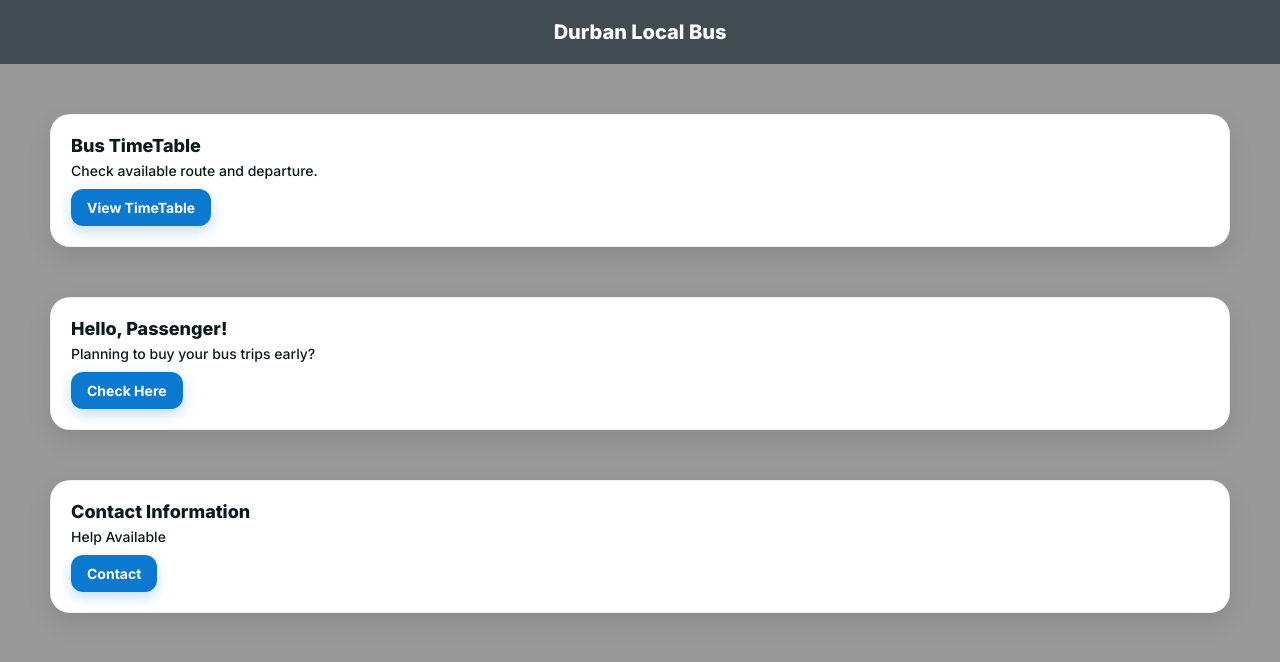
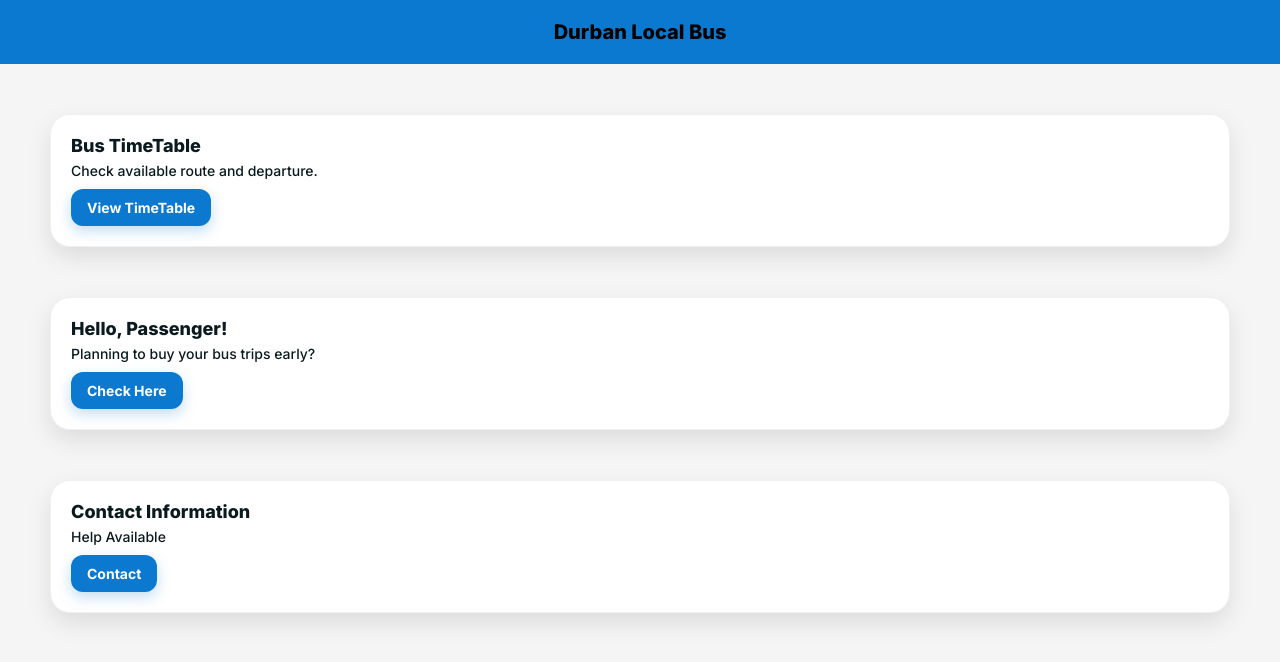
Before and after one commit to Phakamisa27/Bus-Management-System-fronted, a plain HTML site: page dashBroad.html in a window 1280 px wide. Drawn offline with Linux system fonts and the light colour scheme.

Commit message:
changing frontend design

```diff
--- a/css/companies.css
+++ b/css/companies.css
@@ -1,15 +1,14 @@
 body {
   margin: 0;
-        font-family: "Gill Sans", "Gill Sans MT", Calibri, "Trebuchet MS",
-          sans-serif;
-        background-color: rgba(0, 0, 0, 0.4);
+  font-family: "Gill Sans", "Gill Sans MT", Calibri, "Trebuchet MS", sans-serif;
+  background-color: whitesmoke;
   background-blend-mode: darken;
 }
 header {
-        background: #414b52;
+  background-color: #0b79d0;
   padding: 20px;
   text-align: center;
-        color: white;
+  color: black;
   font-size: 24px;
   font-weight: 700;
 }
--- a/css/dashBroad.css
+++ b/css/dashBroad.css
@@ -1,5 +1,4 @@
 :root {
-  --header-bg: #414b52;
   --accent: #f3e56b;
   --brand-blue: #0b79d0;
   --card-bg: white;
@@ -13,13 +12,13 @@
 }
 body {
   font-family: Inter, system-ui, san-serif;
-  background: var(--page-bg);
+  background: whitesmoke;
   color: #0b1a1f;
 }
 /*FULL -WIDTH HEADER */
 header.appbar {
-  background: var(--header-bg);
-  color: white;
+  background: #0b79d0;
+  color: black;
   padding: 20px 16px;
   text-align: center;
   width: 100%;
--- a/css/timeTable.css
+++ b/css/timeTable.css
@@ -1,5 +1,4 @@
 :root {
-  --accent1: #1f93ff;
   --accent2: #0f5bd6;
   --bg: #ffffff;
 }
@@ -14,7 +13,7 @@ body {
 }
 
 header {
-  background: linear-gradient(90deg, var(--accent1), var(--accent2));
+  background: #0f5bd6;
   padding: 16px 20px;
   font-family:
     inter,
@@ -24,7 +23,7 @@ header {
     Roboto,
     "Helvetica Neue",
     Arial;
-  color: white;
+  color: black;
   display: flex;
   align-items: center;
   justify-content: center; /* centered title */
```
Also changed, not shown: companies.html (+1 -1 lines), index.html (+9 -15 lines), timeTable.html (+1 -1 lines). Lines whose indentation alone changed are shown as unchanged.
